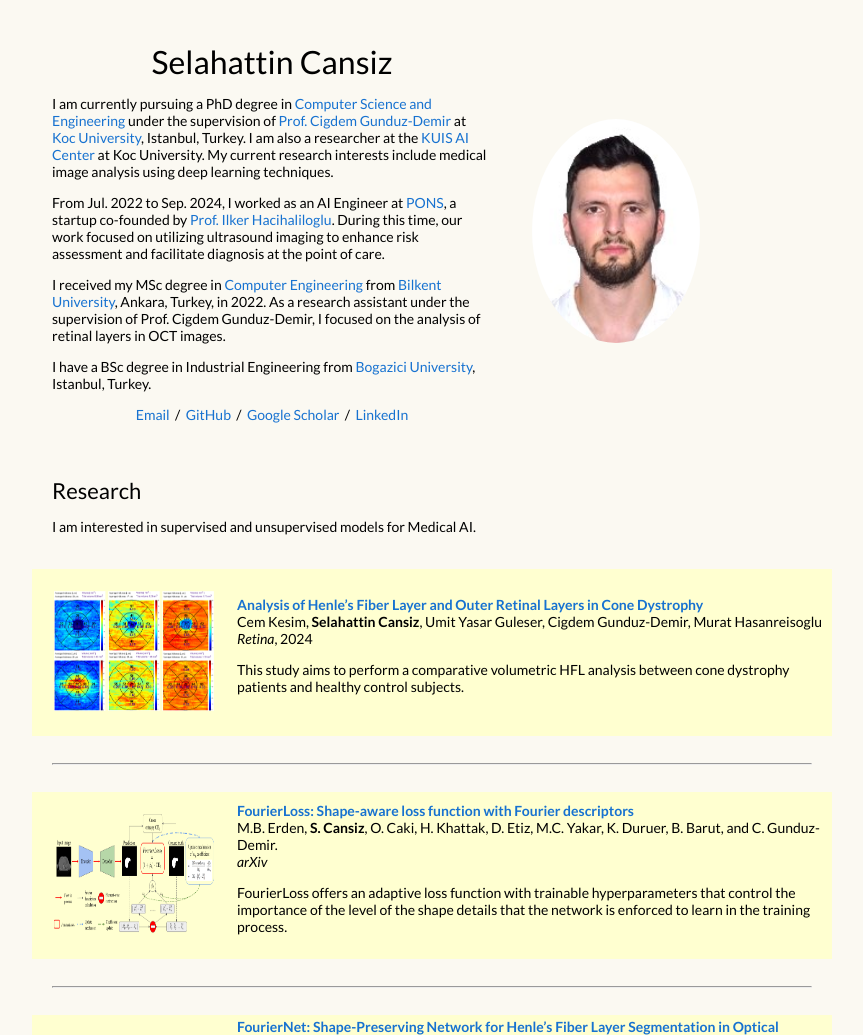
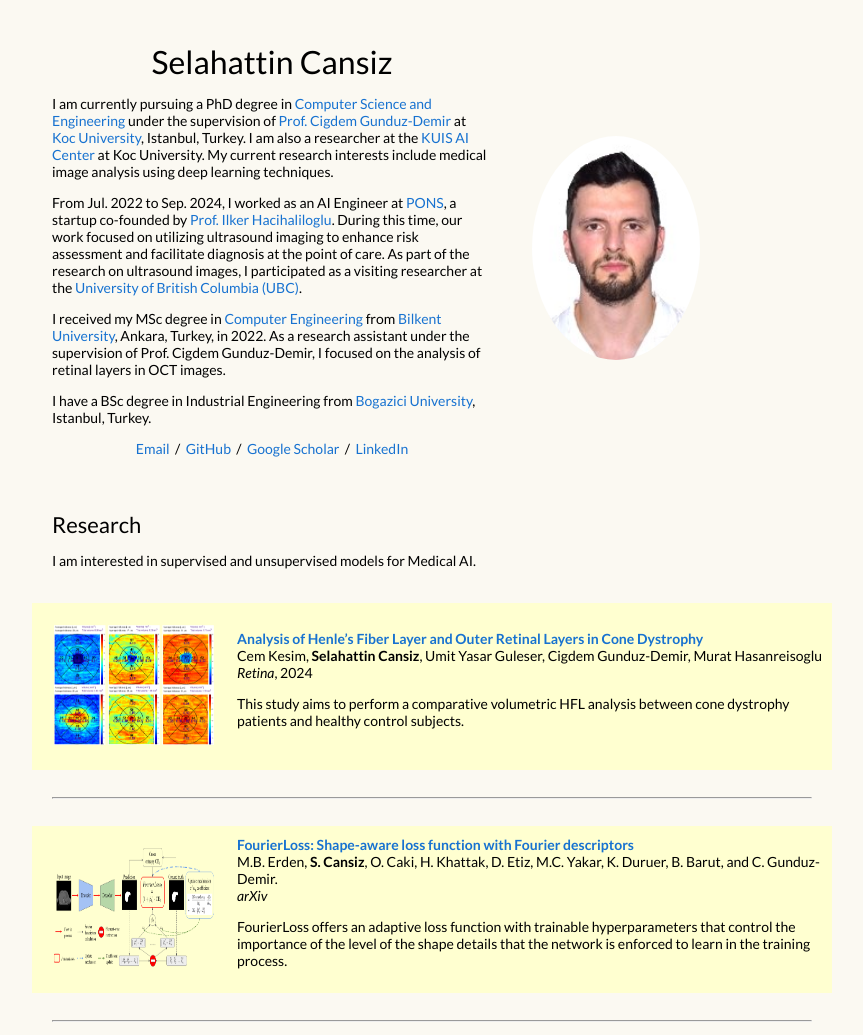
Before and after one commit to scansiz34/scansiz34.github.io, a Jekyll site: the page built from _posts/2023-08-28-3dgaussians.markdown, in a window 1280 px wide, cut to the strip 0-1035 px from the top of the page. Shown: the whole strip, without its empty margins (208-1071 px from the left). Built offline with Jekyll 4.4.1, drawn with Linux system fonts in a browser that asks for light colours.

Commit message:
Update default.html

```diff
--- a/_layouts/default.html
+++ b/_layouts/default.html
@@ -32,7 +32,7 @@
               </p>
                                                                     <!-- <HR> -->
               <p>
-                From Jul. 2022 to Sep. 2024, I worked as an AI Engineer at <a href="https://www.ponstech.co/">PONS</a>, a startup co-founded by <a href=https://scholar.google.com/citations?user=dA7G64kAAAAJ&hl=en&oi=ao">Prof. Ilker Hacihaliloglu</a>. During this time, our work focused on utilizing ultrasound imaging to enhance risk assessment and facilitate diagnosis at the point of care. <!-- As part of the research on ultrasound images, I participated as a visiting researcher at the <a href="https://www.ubc.ca/">University of British Columbia (UBC)</a>.-->
+                From Jul. 2022 to Sep. 2024, I worked as an AI Engineer at <a href="https://www.ponstech.co/">PONS</a>, a startup co-founded by <a href=https://scholar.google.com/citations?user=dA7G64kAAAAJ&hl=en&oi=ao">Prof. Ilker Hacihaliloglu</a>. During this time, our work focused on utilizing ultrasound imaging to enhance risk assessment and facilitate diagnosis at the point of care. As part of the research on ultrasound images, I participated as a visiting researcher at the <a href="https://www.ubc.ca/">University of British Columbia (UBC)</a>.
               </p>
                                                                                                                             <!-- <HR> -->
               <p>
```
